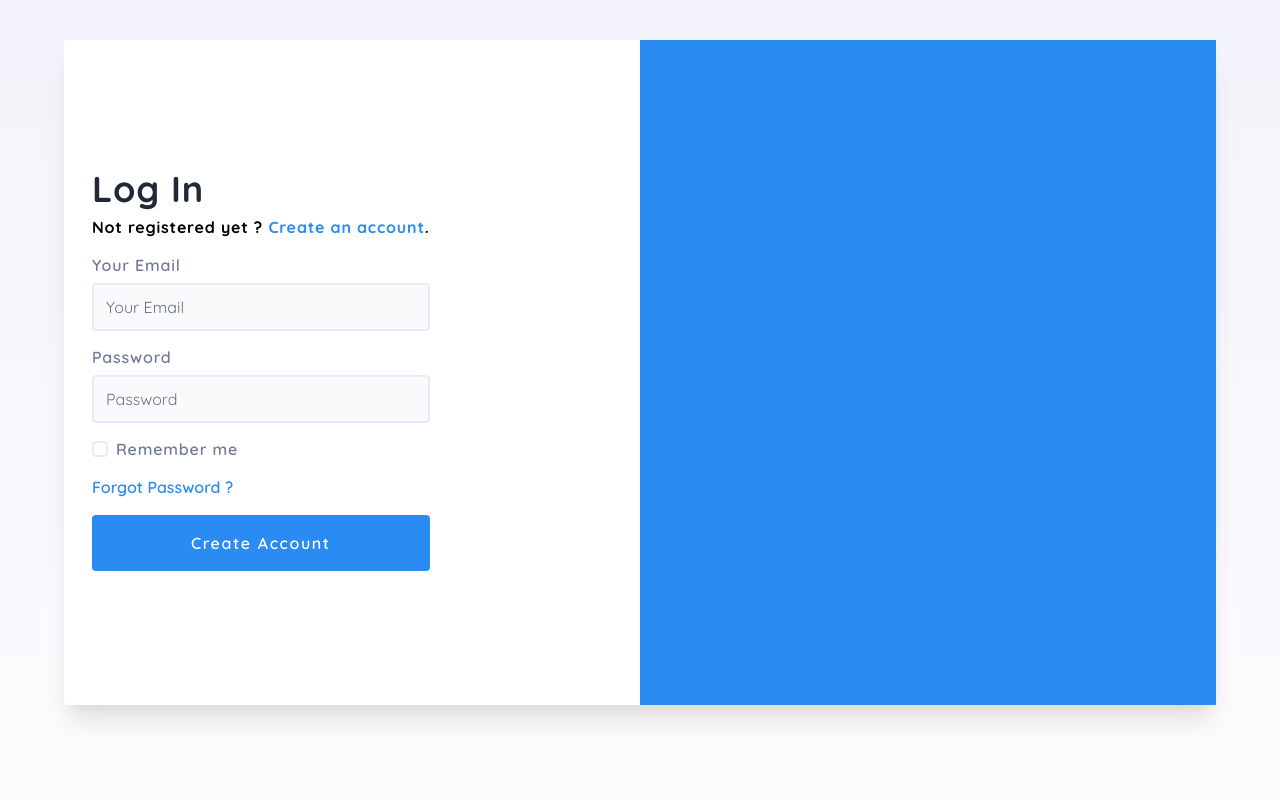
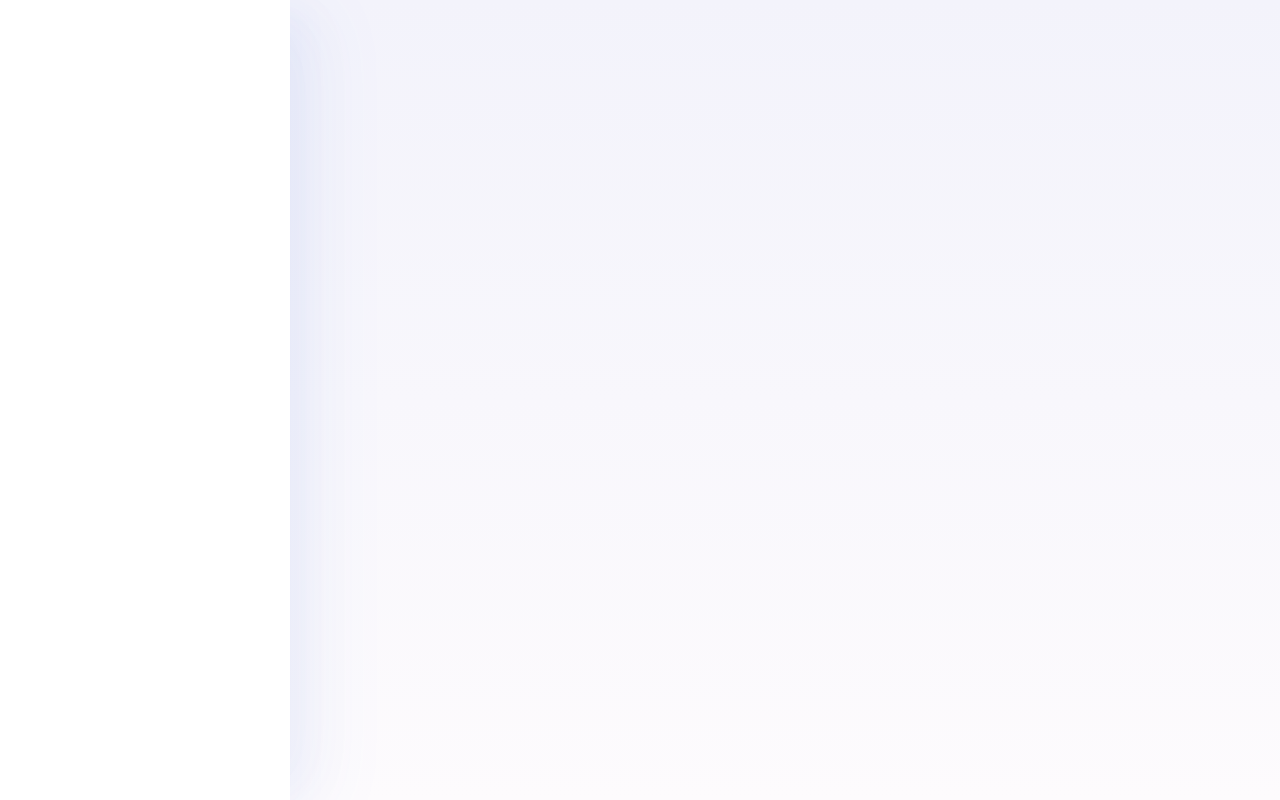
Before and after one commit to chhiring90/jabber, a React (Create React App) app in the folder everest/: page /login in a window 1280 px wide. Built offline with nearby package versions, Linux system fonts and the light colour scheme.

Commit message:
everest: component created

```diff
--- a/everest/src/App.js
+++ b/everest/src/App.js
@@ -3,11 +3,13 @@ import { Route, Switch } from 'react-router-dom';
 
 import SignUp from './containers/Signup';
 import Login from './containers/Login';
+import UserDashboard from './containers/UserDashboard';
 
 function App() {
 	return (
 		<>
 			<Switch>
+				<Route path="/" component={UserDashboard} />
 				<Route path="/signup" exact component={SignUp} />
 				<Route path="/login" component={Login} />
 			</Switch>
--- /dev/null
+++ b/everest/src/components/Avatar.js
@@ -0,0 +1,6 @@
+const avatar = ({ imageSrc, alt }) => (
+    <figure className="">
+        <img src={imageSrc} alt={alt} />
+    </figure>)
+
+export default avatar;
--- a/everest/src/components/Navbar.js
+++ b/everest/src/components/Navbar.js
@@ -1,7 +1,11 @@
 import React from 'react';
 
 const Navbar = () => {
+    return (
+        <nav className="max-w-nav w-full shadow-nav h-screen bg-white">
 
+        </nav>
+    )
 }
 
 export default Navbar;
--- /dev/null
+++ b/everest/src/containers/UserDashboard.js
@@ -0,0 +1,11 @@
+import React, { Component } from 'react';
+
+import Navbar from '../components/Navbar';
+
+class UserDashboard extends Component {
+    render() {
+        return (<Navbar />)
+    }
+}
+
+export default UserDashboard;
--- a/everest/tailwind.config.js
+++ b/everest/tailwind.config.js
@@ -21,7 +21,13 @@ module.exports = {
         quicksand: "'Quicksand', sans-serif"
       },
       minHeight: {
-        '2xl': '665px'
+        '2xl': '665px',
+      },
+      maxWidth: {
+        nav: '290px',
+      },
+      boxShadow: {
+        nav: '16px 10px 25px 0 rgba(86,128,248,0.03), 35px 10px 70px 0 rgba(86,128,248,0.05), 24px 6px 70px 0px rgba(0,0,0,0.02)'
       }
     },
   },
```
